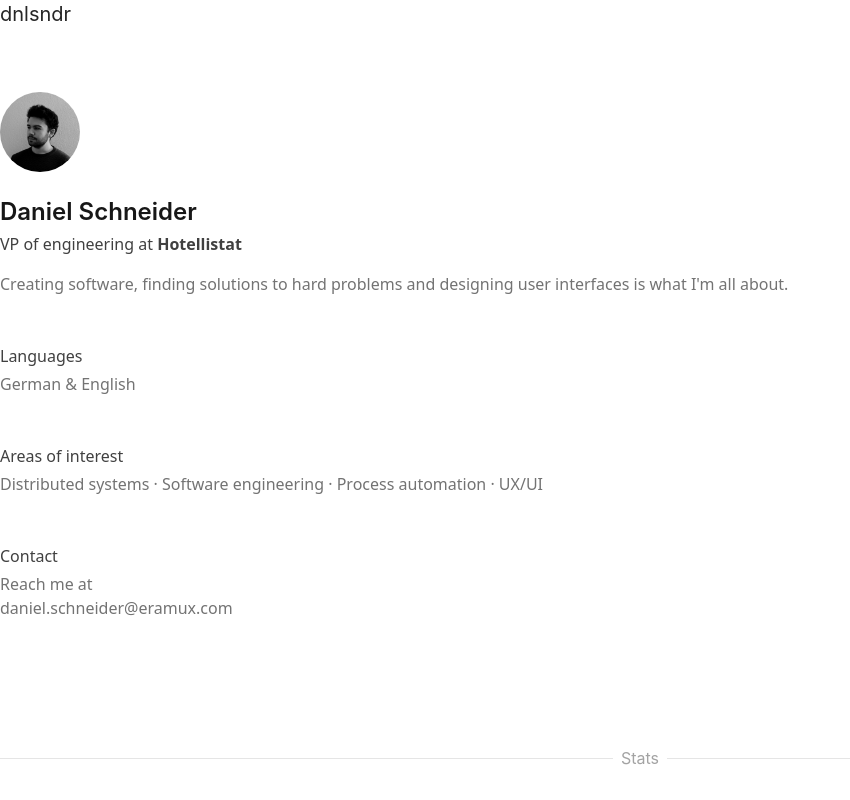
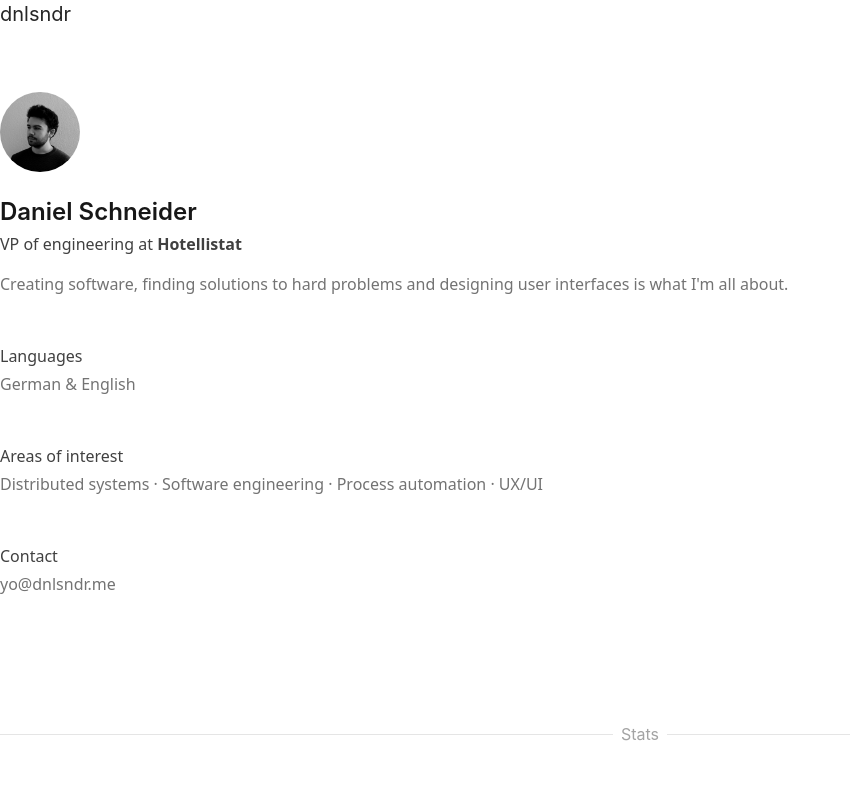
Before and after one commit to dnlsndr/portfolio, a Nuxt app: page / in a window 1280 px wide. Shown: the top 800 px of the page, without its empty margins (0-850 px from the left). Built offline with nearby package versions, Linux system fonts and the light colour scheme; some icons are missing.

Commit message:
feat: update email

```diff
--- a/pages/index.vue
+++ b/pages/index.vue
@@ -33,11 +33,10 @@
       class="text-gray-700 dark:text-gray-200 transition-colors duration-200 mb-1">
       Contact
     </h4>
-    <div>Reach me at</div>
     <div class="mb-8">
       <client-only placeholder="Tricking them puny bots...">
         <address class="not-italic font-gray-200">
-          daniel.schneider@eramux.com
+          yo@dnlsndr.me
         </address>
       </client-only>
     </div>
```
